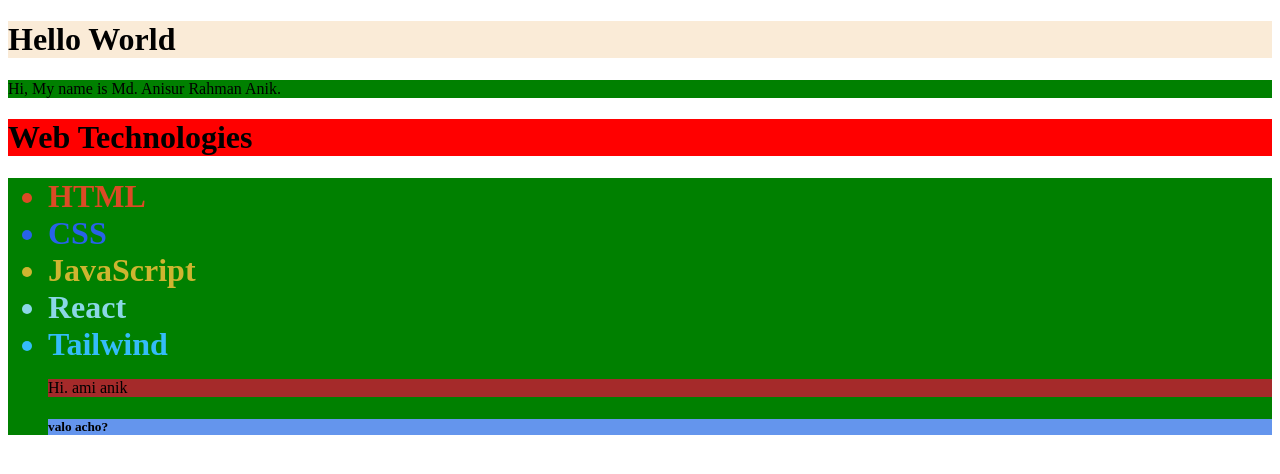
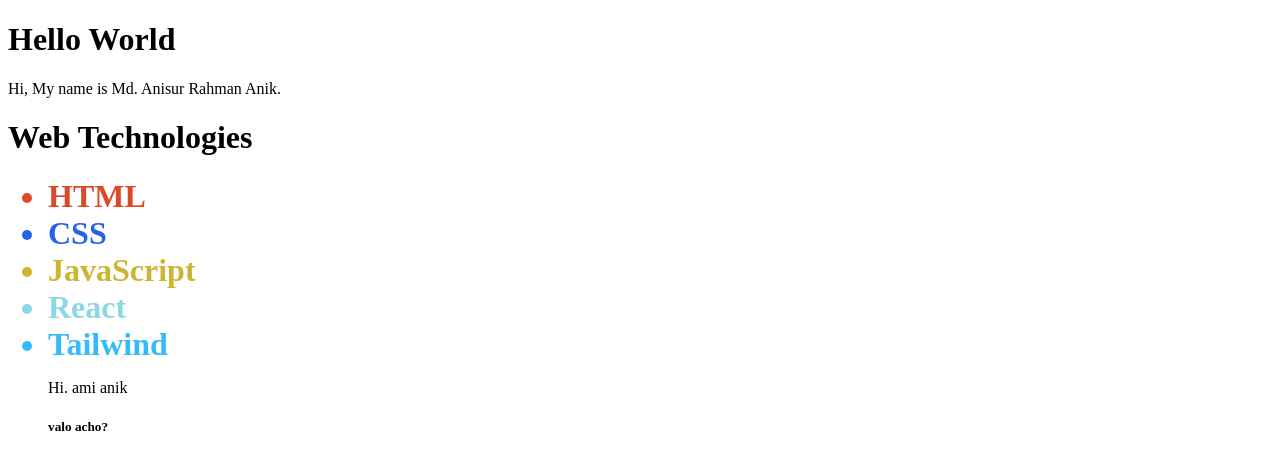
Before and after one commit to Anik-36/Front-End-Development, a plain HTML site: page CSS/02_class_selector/index.html in a window 1280 px wide. Drawn offline with Linux system fonts and the light colour scheme.

Commit message:
some changes happends

```diff
--- a/CSS/02_class_selector/style.css
+++ b/CSS/02_class_selector/style.css
@@ -31,24 +31,3 @@
 #tailwind{
     font-size: 32px;
 }
-[class]{
-    background-color: green;
-}
-[anik]{
-    background-color: antiquewhite;
-}
-[anik="coder"]{
-    background-color: red;
-}
-ul p{
-    background-color: brown;
-}
-.web h5{
-    background-color: cornflowerblue;
-}
-h1:hover{
-    color: blue;
-}
-.my-intro:hover{
-    color: orange;
-}
```
